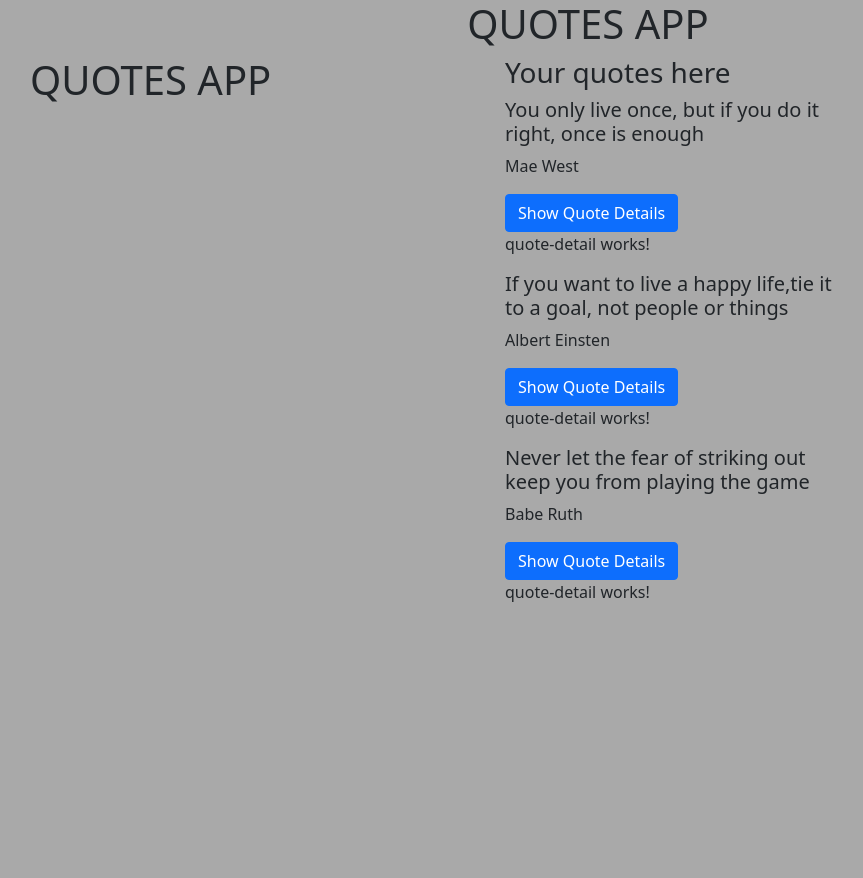
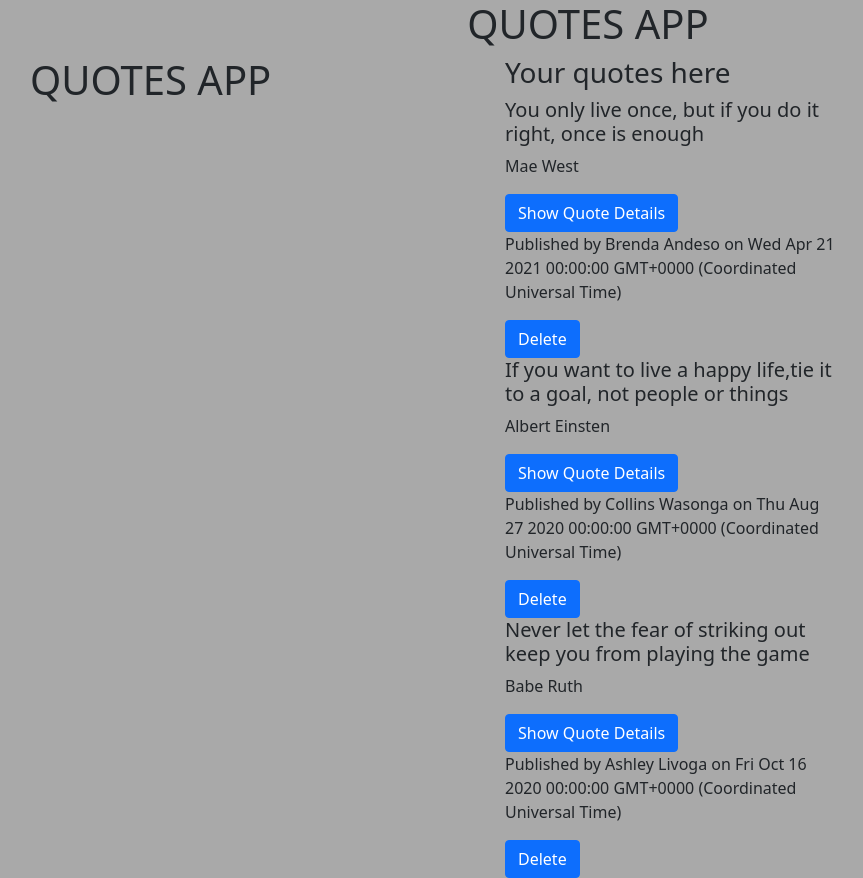
Before and after one commit to bre-nda/Quotes-Project, an Angular app: page / in a window 1280 px wide. Shown: the whole page, without its empty margins (52-915 px from the left). Before the commit the page ends 800 px from the top, so only its background shows below. Built offline with nearby package versions, Linux system fonts and the light colour scheme.

Commit message:
add a delete button

```diff
--- a/src/app/quote-detail/quote-detail.component.html
+++ b/src/app/quote-detail/quote-detail.component.html
@@ -1 +1,2 @@
-<p>quote-detail works!</p>
+<p>Published by {{quote.publisher}} on {{quote.completeDate}}</p>
+<button type="button" class="btn btn-primary">Delete</button>
```
